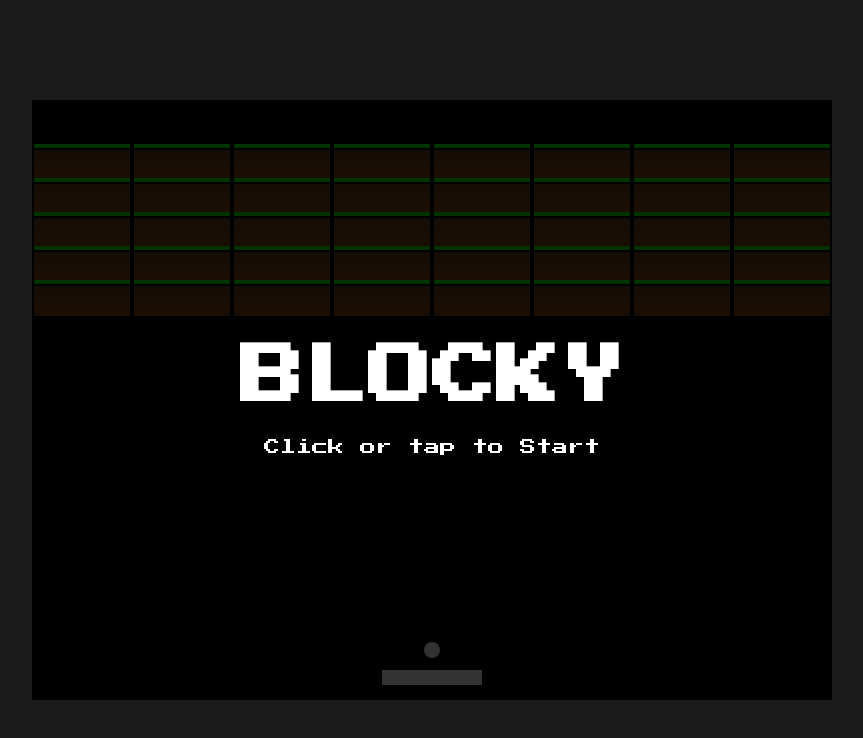
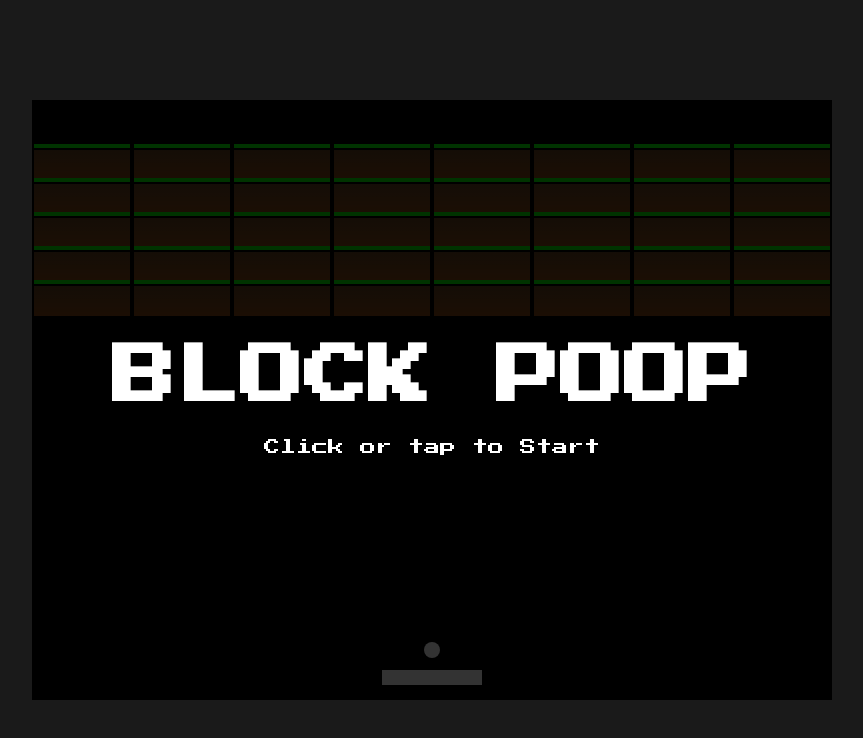
Before and after one commit to Jav1B/BlockPopJs, a plain HTML site: page index.html in a window 1280 px wide. Shown: the whole page, without its empty margins (208-1071 px from the left). Drawn offline with Linux system fonts and the light colour scheme.

Commit message:
title rename

```diff
--- a/index.html
+++ b/index.html
@@ -21,7 +21,7 @@
 <body>
     <div id="game-container">
         <div id="start-screen" class="screen">
-            <h1>BLOCKY</h1>
+            <h1>BLOCK POOP</h1>
             <p>Click or tap to Start</p>
         </div>
         <div id="game-over-screen" class="screen">
```
